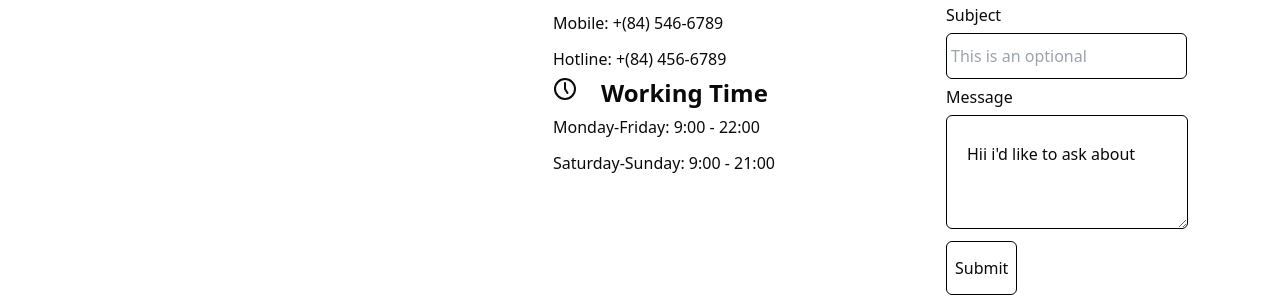
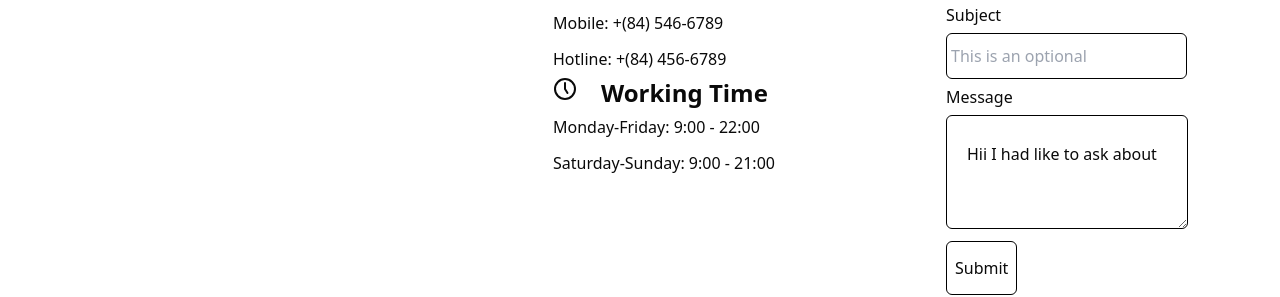
Before and after one commit to Hinarafiq/UX-UI-Hackathon, a Next.js app: page /Contact in a window 1280 px wide. Shown: the part 1503-1800 px from the top of the page. Built offline with nearby package versions, Linux system fonts and the light colour scheme.

Commit message:
Update page.tsx

```diff
--- a/app/Contact/page.tsx
+++ b/app/Contact/page.tsx
@@ -52,7 +52,7 @@ export default function Contact() {
                     <input type="text" id="subj" placeholder="This is an optional" className="border-black p-1 rounded-md border-solid border-[1px]"/> <br />
 
                     <label htmlFor="msg">Message</label> <br />
-                    <textarea name="" id="msg" className="border-black p-5 rounded-md border-solid border-[1px]">Hii i'd like to ask about</textarea> <br />
+                    <textarea name="" id="msg" className="border-black p-5 rounded-md border-solid border-[1px]">Hii I had like to ask about</textarea> <br />
 
                     <button className="border-black p-2 rounded-md border-solid border-[1px]">Submit</button>
                 </div>
```
